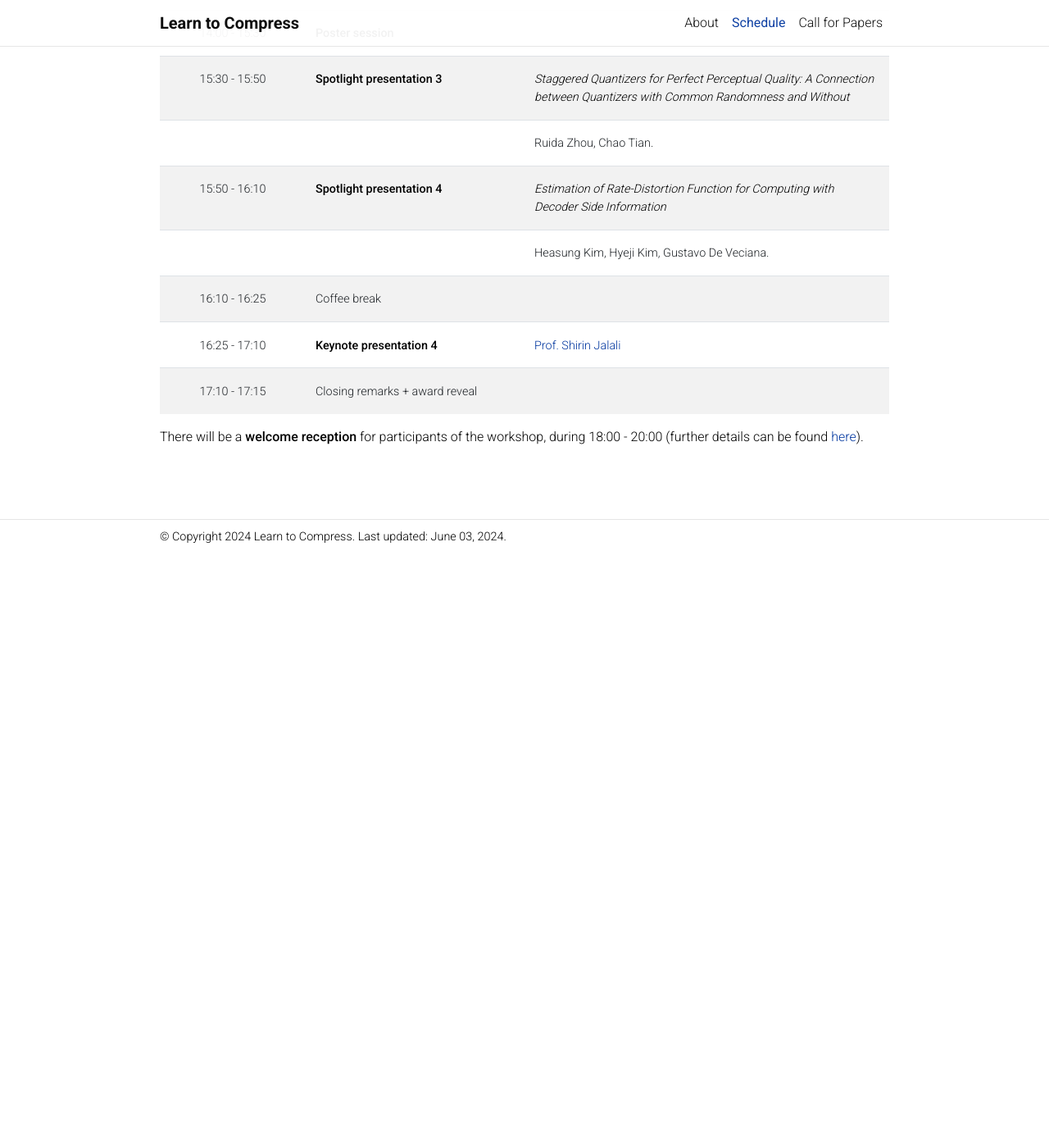
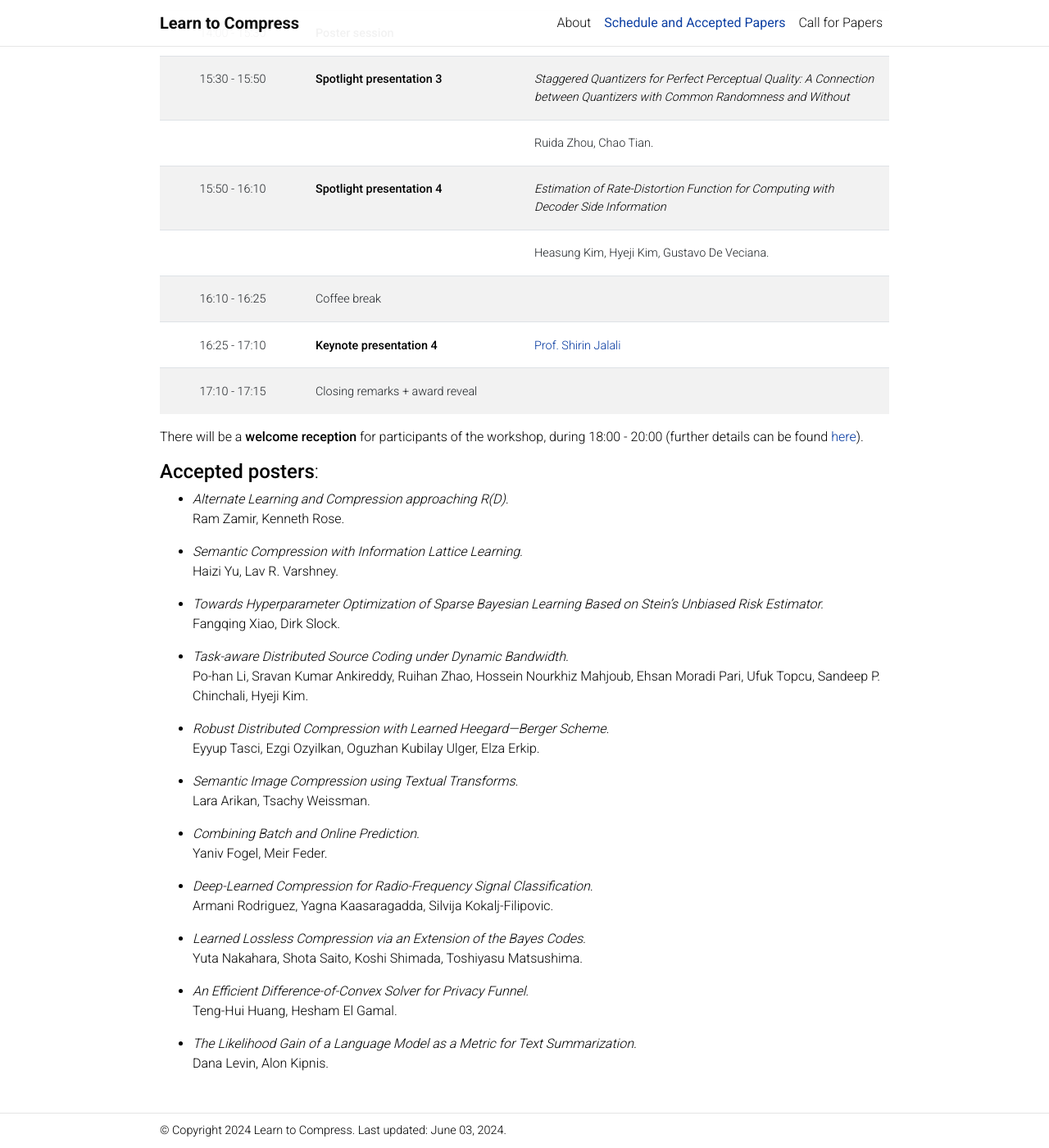
Before and after one commit to learn-to-compress-workshop-isit/learn-to-compress-workshop-isit.github.io, a Jekyll site: the page built from _pages/schedule.md, in a window 1280 px wide and 1400 px high, scrolled down 986 px. Shown: the whole window at 82% size. Built offline with Jekyll 4.4.1, drawn with Linux system fonts in a browser that asks for light colours; comment, search, counter and statistics services are not loaded; a style sheet for code colours, icons or effects is not loaded; before the commit the page ends 1661 px from its top, so only the background shows below that; some of the changed text lies outside the part shown.

Commit message:
update w/ posters

```diff
--- a/_layouts/workshop.html
+++ b/_layouts/workshop.html
@@ -57,6 +57,9 @@ layout: default
 
     </ul>
 
+    <b>Accepted posters</b> can be found <a href="https://learn-to-compress-workshop-isit.github.io/schedule/">here</a>.
+    <br>
+    <br>
 
     <!--
     <br>
--- a/_pages/schedule.md
+++ b/_pages/schedule.md
@@ -1,7 +1,7 @@
 ---
 layout: page
 permalink: /schedule/
-title: Schedule
+title: Schedule and Accepted Papers
 description:
 nav: true
 nav_order: 2
@@ -52,4 +52,40 @@ There will be a **welcome reception** for participants of the workshop, during 1
 
 
 
-<br>
+
+#### **Accepted posters**:
+
+- [*Alternate Learning and Compression approaching R(D).*](https://openreview.net/forum?id=gUoegiopC1)\
+Ram Zamir, Kenneth Rose.
+
+- [*Semantic Compression with Information Lattice Learning.*](https://openreview.net/forum?id=Me4WnG7YXc)\
+Haizi Yu, Lav R. Varshney.
+
+- [*Towards Hyperparameter Optimization of Sparse Bayesian Learning Based on Stein's Unbiased Risk Estimator.*](https://openreview.net/forum?id=uIdmrxiwEN)\
+Fangqing Xiao, Dirk Slock.
+
+- [*Task-aware Distributed Source Coding under Dynamic Bandwidth.*](https://openreview.net/forum?id=kAJuNaozWY)\
+Po-han Li, Sravan Kumar Ankireddy, Ruihan Zhao, Hossein Nourkhiz Mahjoub, Ehsan Moradi Pari, Ufuk Topcu, Sandeep P. Chinchali, Hyeji Kim.
+
+
+- [*Robust Distributed Compression with Learned Heegard—Berger Scheme.*](https://openreview.net/forum?id=4V6nB9oH1w)\
+Eyyup Tasci, Ezgi Ozyilkan, Oguzhan Kubilay Ulger, Elza Erkip.
+
+- [*Semantic Image Compression using Textual Transforms.*](https://openreview.net/forum?id=KPVnWPZzzq)\
+Lara Arikan, Tsachy Weissman.
+
+
+- [*Combining Batch and Online Prediction.*](https://openreview.net/forum?id=fRgRzxhIax)\
+Yaniv Fogel, Meir Feder.
+
+- [*Deep-Learned Compression for Radio-Frequency Signal Classification.*](https://openreview.net/forum?id=T3DPLRYzD9)\
+Armani Rodriguez, Yagna Kaasaragadda, Silvija Kokalj-Filipovic.
+
+- [*Learned Lossless Compression via an Extension of the Bayes Codes.*](https://openreview.net/forum?id=UQx2TYcdmU)\
+Yuta Nakahara, Shota Saito, Koshi Shimada, Toshiyasu Matsushima.
+
+- [*An Efficient Difference-of-Convex Solver for Privacy Funnel.*](https://openreview.net/forum?id=dO66fjGG6J)\
+Teng-Hui Huang, Hesham El Gamal.
+
+- [*The Likelihood Gain of a Language Model as a Metric for Text Summarization.*](https://openreview.net/forum?id=YeKgNL7G7Q)\
+Dana Levin, Alon Kipnis.
```
Also changed, not shown: 10 other files.
